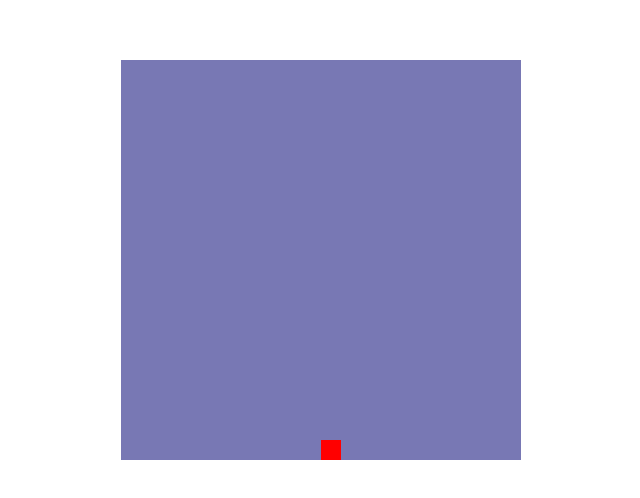
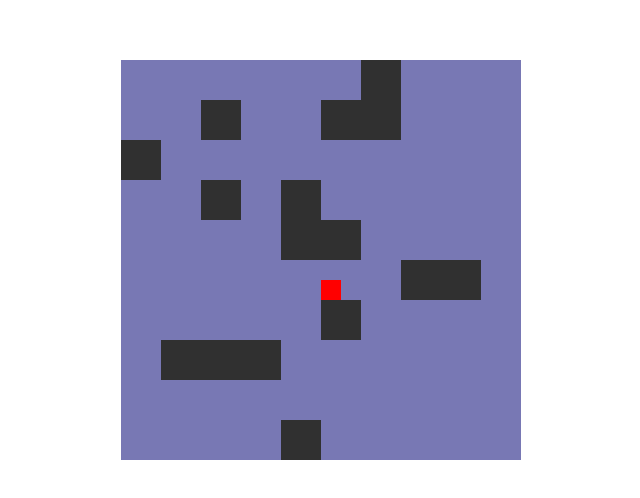
Before and after one commit to AsherLeffler/Double-AA-Battery-Game, a website: page index.html in a window 1280 px wide. Shown: the part 140-638 px from the top of the page, without its empty margins (319-959 px from the left). Drawn offline with Linux system fonts and the light colour scheme.

Commit message:
Add packages and collision

```diff
--- a/index.html
+++ b/index.html
@@ -26,6 +26,6 @@
 <body>
     <canvas id="gameCanvas"></canvas>
 </body>
-<script src="/script.js"></script>
+<script type="module" src="/script.js"></script>
 
 </html>
--- a/script.js
+++ b/script.js
@@ -5,10 +5,13 @@ const canvas = document.getElementById("gameCanvas");
 canvas.width = 400;
 canvas.height = 400;
 
+//* Variable to check if the player can jump
+let canJump = true;
+
 //* Start working with canvas
 const ctx = canvas.getContext("2d");
 //* color of canvas
-ctx.fillStyle = "rgb(120, 120, 180)";
+ctx.fillStyle = "rgb(120, 120, 120)";
 ctx.fillRect(0, 0, canvas.width, canvas.height);
 
 class Player {
@@ -21,6 +24,7 @@ class Player {
     this.yPos = yPos;
   }
 
+  //* Draw the player
   update() {
     this.xPos += this.xSpeed;
     this.yPos += this.ySpeed;
@@ -38,6 +42,7 @@ class Player {
     ctx.fillRect(this.xPos, this.yPos, this.w, this.h);
   }
 
+  //* Getters and Setters
   setXSpeed(s) {
     this.xSpeed = s;
   }
@@ -65,20 +70,114 @@ const mainPlayer = new Player(
   canvas.height / 2
 );
 
+//! Define map
+// 1's = platforms, 0's = empty space
+const map = [
+  [0, 0, 0, 0, 0, 0, 1, 0, 0, 0],
+  [0, 0, 1, 0, 0, 1, 1, 0, 0, 0],
+  [1, 0, 0, 0, 0, 0, 0, 0, 0, 0],
+  [0, 0, 1, 0, 1, 0, 0, 0, 0, 0],
+  [0, 0, 0, 0, 1, 1, 0, 0, 0, 0],
+  [0, 0, 0, 0, 0, 0, 0, 1, 1, 0],
+  [0, 0, 0, 0, 0, 1, 0, 0, 0, 0],
+  [0, 1, 1, 1, 0, 0, 0, 0, 0, 0],
+  [0, 0, 0, 0, 0, 0, 0, 0, 0, 0],
+  [0, 0, 0, 0, 1, 0, 0, 0, 0, 0],
+];
+
+//* Function to draw the map, it loops through the map array and draws the tile based on what the value is
+function drawMap() {
+  for (let i = 0; i < map.length; i++) {
+    for (let j = 0; j < map[i].length; j++) {
+      if (map[i][j] !== 0) {
+        ctx.fillStyle = "rgb(48, 48, 48)";
+        ctx.fillRect(j * 40, i * 40, 40, 40);
+      } else {
+        ctx.fillStyle = "rgb(120, 120, 180)";
+        ctx.fillRect(j * 40, i * 40, 40, 40);
+      }
+    }
+  }
+}
+
+//* Function to detect collision between player and platform and handle it
+function collisionDetection() {
+  for (let i = 0; i < map.length; i++) {
+    for (let j = 0; j < map[i].length; j++) {
+      const platform = map[i][j];
+      if (platform !== 0) {
+        // Calculate the position of the platform and store width
+        const platformX = j * 40;
+        const platformY = i * 40;
+        const platformWidth = 40;
+        const platformHeight = 40;
+
+        // Check for collision
+        if (
+          mainPlayer.xPos < platformX + platformWidth &&
+          mainPlayer.xPos + mainPlayer.w > platformX &&
+          mainPlayer.yPos < platformY + platformHeight &&
+          mainPlayer.yPos + mainPlayer.h > platformY
+        ) {
+          // Calculate the overlap between player and platform
+          const overlapX =
+            Math.min(
+              mainPlayer.xPos + mainPlayer.w,
+              platformX + platformWidth
+            ) - Math.max(mainPlayer.xPos, platformX);
+          const overlapY =
+            Math.min(
+              mainPlayer.yPos + mainPlayer.h,
+              platformY + platformHeight
+            ) - Math.max(mainPlayer.yPos, platformY);
+
+          if (overlapX < overlapY) {
+            // Horizontal collision
+            if (mainPlayer.xPos < platformX) {
+              mainPlayer.xPos = platformX - mainPlayer.w; // Colliding from the left
+            } else {
+              mainPlayer.xPos = platformX + platformWidth; // Colliding from the right
+            }
+            mainPlayer.xSpeed = 0;
+          } else {
+            // Vertical collision
+            if (
+              mainPlayer.yPos < platformY &&
+              mainPlayer.yPos + mainPlayer.h !== platformY
+            ) {
+              mainPlayer.yPos = platformY - mainPlayer.h; // Colliding from above
+              mainPlayer.ySpeed = 0;
+              canJump = true;
+            } else {
+              mainPlayer.yPos = platformY + platformHeight; // Colliding from below
+              mainPlayer.ySpeed = 0;
+            }
+          }
+        }
+      }
+    }
+  }
+}
+
+//* Main loop; Controls the game
+const gravity = 0.13;
 function mainLoop() {
-  ctx.fillStyle = "rgb(120, 120, 180)";
-  ctx.fillRect(0, 0, canvas.width, canvas.height);
+  drawMap();
+  // Check if the player is on the ground
   if (mainPlayer.yPos + mainPlayer.h > canvas.height) {
     mainPlayer.setYPos(canvas.height - mainPlayer.h);
+    canJump = true;
     mainPlayer.setYSpeed(0);
   } else if (mainPlayer.yPos != canvas.height - mainPlayer.h) {
-    mainPlayer.setYSpeed(mainPlayer.getYSpeed() + 0.15);
+    mainPlayer.setYSpeed(mainPlayer.getYSpeed() + gravity); // Gravity
   }
+  // Call the collision detection function
+  collisionDetection();
+  // Update the player
   mainPlayer.update();
+  // Call the main loop again
   requestAnimationFrame(mainLoop);
 }
-
-let canJump = true;
 
 //* Add event listeners to listen for arrow movements
 document.addEventListener("keydown", (e) => {
@@ -100,9 +199,6 @@ document.addEventListener("keydown", (e) => {
 
 document.addEventListener("keyup", (e) => {
   switch (e.key) {
-    case "ArrowUp":
-      canJump = true;
-      break;
     case "ArrowLeft":
       mainPlayer.setXSpeed(0);
       if (mainPlayer.xPos < 0) {
```
Also changed, not shown: package.json (added, +11 -0 lines), 1 other file.
